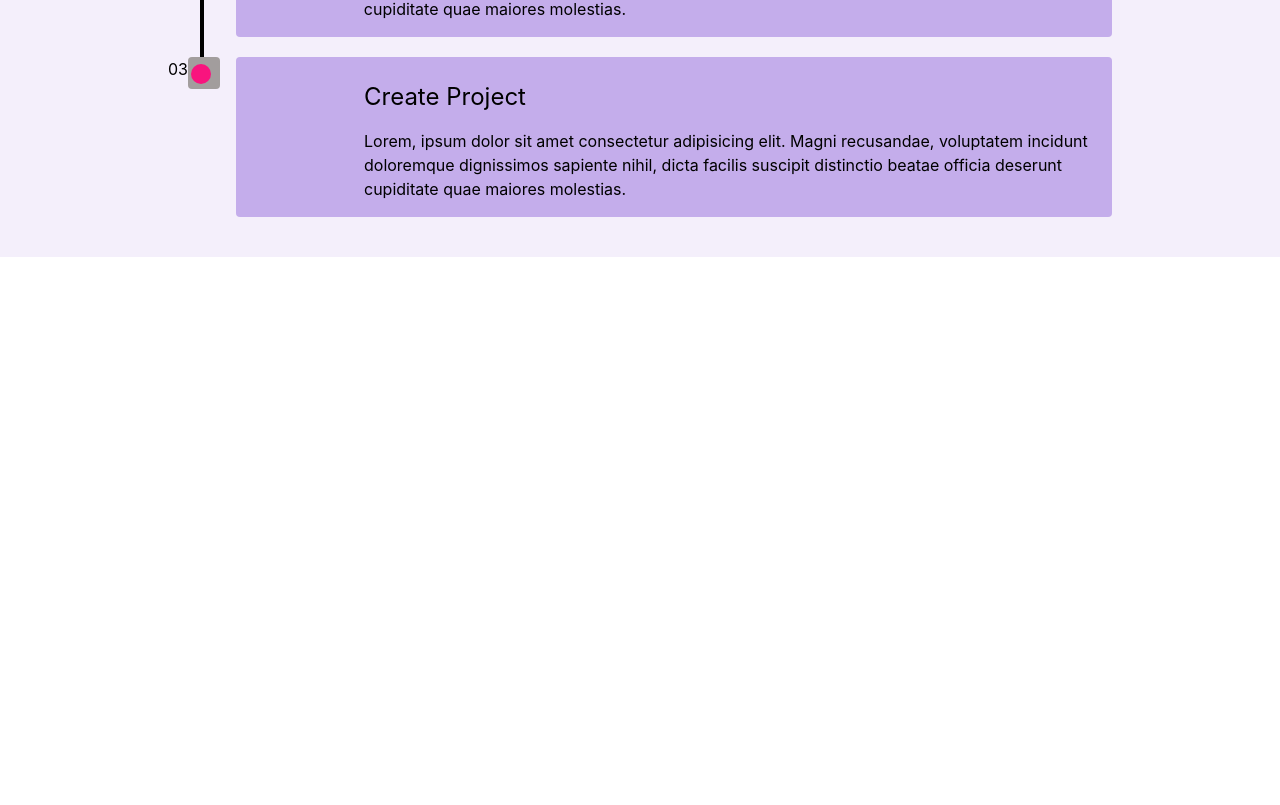
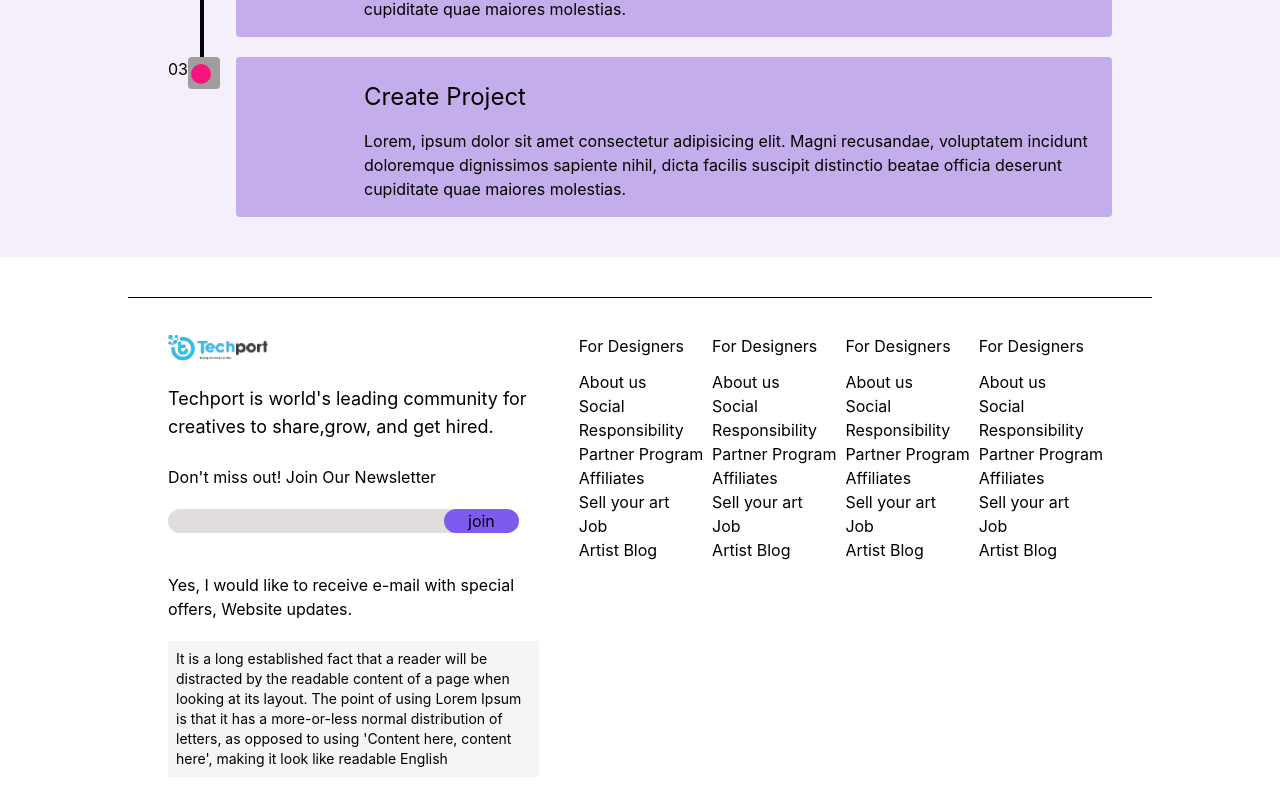
Before and after one commit to Rankvet-Developer/task, a Next.js app: page / in a window 1280 px wide. Shown: the part 2584-3389 px from the top of the page. Before the commit the page ends 2841 px from the top, so only its background shows below. Built offline with nearby package versions, Linux system fonts and the light colour scheme.

Commit message:
'footer'

```diff
--- /dev/null
+++ b/src/components/Footer/Footer.tsx
@@ -0,0 +1,68 @@
+import Image from 'next/image'
+import React from 'react'
+
+export default function Footer() {
+  return (
+    <section className='py-10'>
+        <div className='flex flex-col justify-center px-10 py-4 sm:px-4 w-4/5 mx-auto h-full sm:w-full border-t'>
+            <div className='flex gap-10 mt-5'>
+                <div className='w-2/5'>
+                    <Image src="/Tech.png" height={100} width={100} alt=""/>
+                    <h1 className='text-lg my-6'>Techport is world&apos;s leading community for creatives to share,grow, and get hired.</h1>
+                    <p>Don&apos;t miss out! Join Our Newsletter</p>
+                    <div className='flex items-center'>
+                    <input type="text" name="" id="" className='bg-[#E1DDDD] px-6 rounded-full border-none outline-none' />
+                    <button className='px-6 py rounded-full bg-purple -translate-x-5 my-5'>join</button>
+                    </div>
+                    <p className='my-5'>Yes, I would like to receive e-mail with special offers, Website updates.</p>
+                    <div className='bg-[#F5F5F5] dark:bg-dark p-2'>
+                        <p className='text-sm'>It is a long established fact that a reader will be distracted by the readable content of a page when looking at its layout. The point of using Lorem Ipsum is that it has a more-or-less normal distribution of letters, as opposed to using &apos;Content here, content here&apos;, making it look like readable English</p>
+                    </div>
+                </div>
+                <div className='flex w-3/4 justify-between'>
+                    <div>
+                        <h1 className='mb-3'>For Designers</h1>
+                        <li>About us</li>
+                        <li> Social Responsibility </li>
+                        <li>Partner Program</li>
+                        <li>Affiliates </li>
+                        <li>Sell your art</li>
+                        <li> Job</li>
+                        <li>Artist Blog</li>
+                    </div>
+                    <div>
+                    <h1 className='mb-3'>For Designers</h1>
+                        <li>About us</li>
+                        <li> Social Responsibility </li>
+                        <li>Partner Program</li>
+                        <li>Affiliates </li>
+                        <li>Sell your art</li>
+                        <li> Job</li>
+                        <li>Artist Blog</li>
+                    </div>
+                    <div>
+                    <h1 className='mb-3'>For Designers</h1>
+                        <li>About us</li>
+                        <li> Social Responsibility </li>
+                        <li>Partner Program</li>
+                        <li>Affiliates </li>
+                        <li>Sell your art</li>
+                        <li> Job</li>
+                        <li>Artist Blog</li>
+                    </div>
+                    <div>
+                    <h1 className='mb-3'>For Designers</h1>
+                        <li>About us</li>
+                        <li> Social Responsibility </li>
+                        <li>Partner Program</li>
+                        <li>Affiliates </li>
+                        <li>Sell your art</li>
+                        <li> Job</li>
+                        <li>Artist Blog</li>
+                    </div>
+                </div>
+            </div>
+        </div>
+    </section>
+  )
+}
--- a/src/pages/index.tsx
+++ b/src/pages/index.tsx
@@ -7,6 +7,7 @@ import dynamic from 'next/dynamic'
 import About from '@/components/About/About'
 import Offer from '@/components/Offer/Offer'
 import Contact from '@/components/Contact/Contact'
+import Footer from '@/components/Footer/Footer'
 
 export default function Home() {
   return (
@@ -18,6 +19,7 @@ export default function Home() {
       <About/>
       <Offer/>
       <Contact/>
+      <Footer/>
     </main>
   )
 }
--- a/src/styles/globals.css
+++ b/src/styles/globals.css
@@ -21,3 +21,6 @@ html,body{
 img{
   display: inline;
 }
+li{
+  list-style: none;
+}
```
